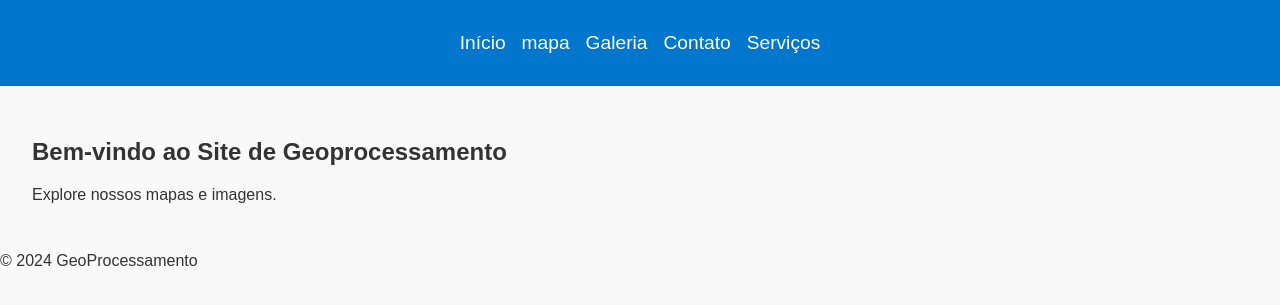
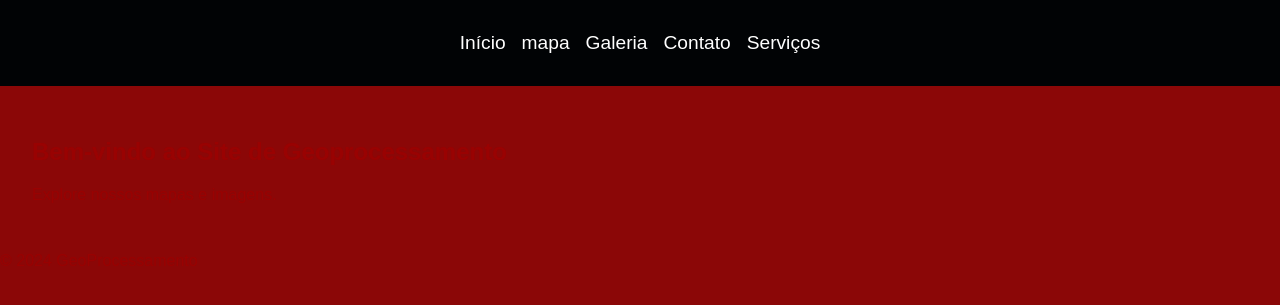
Before and after one commit to cursoctl/geoprocessamento, a Django app: page / in a window 1280 px wide. Shown: the top 305 px of the page. Run offline with Django 5.2, Linux system fonts and the light colour scheme; data that the repository does not hold is empty.

Commit message:
alteração no codigo

```diff
--- a/mapa/static/mapa/styles.css
+++ b/mapa/static/mapa/styles.css
@@ -2,12 +2,12 @@ body {
   font-family: Arial, sans-serif;
   margin: 0;
   padding: 0;
-  background-color: #f9f9f9;
-  color: #333;
+  background-color: #8b0707;
+  color: #990202;
 }
 
 header {
-  background-color: #0077cc;
+  background-color: #010305;
   padding: 1rem;
   text-align: center;
 }
```
Also changed, not shown: geoproject/settings.py (+7 -1 lines).
